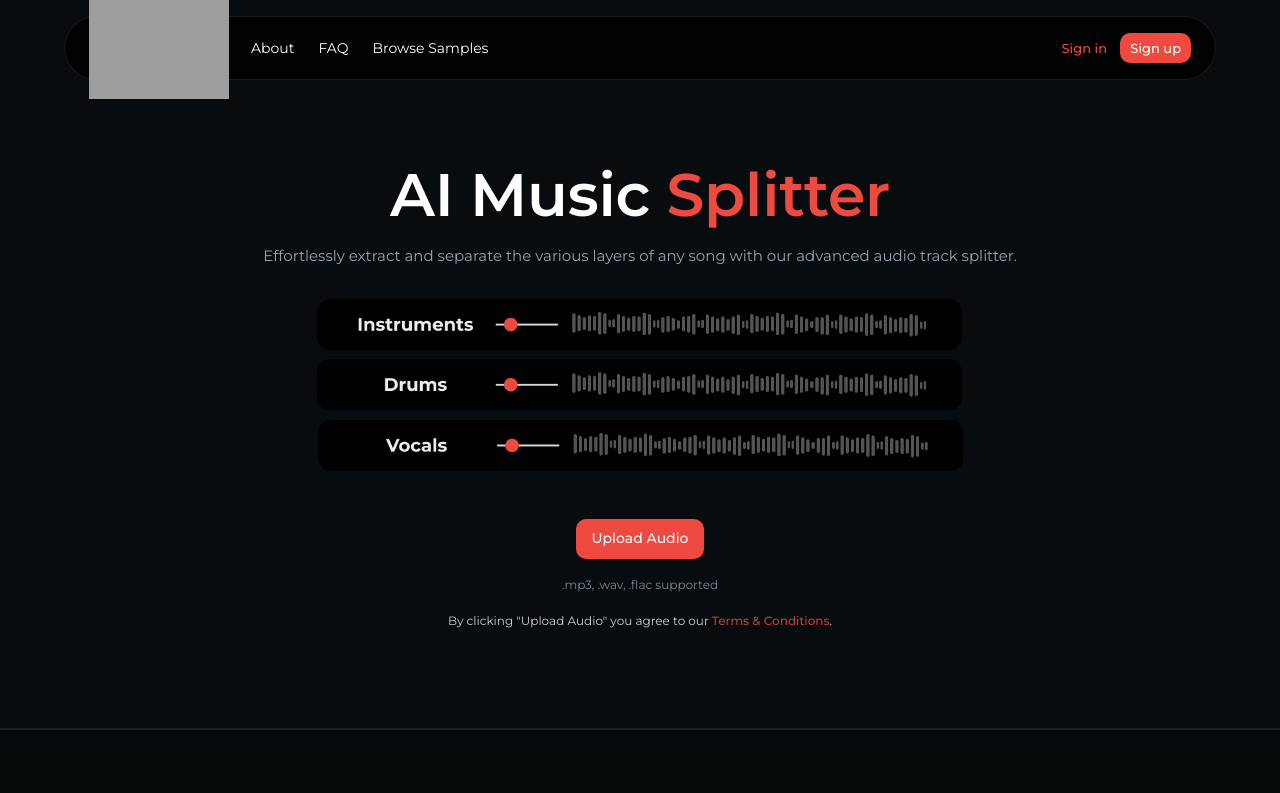
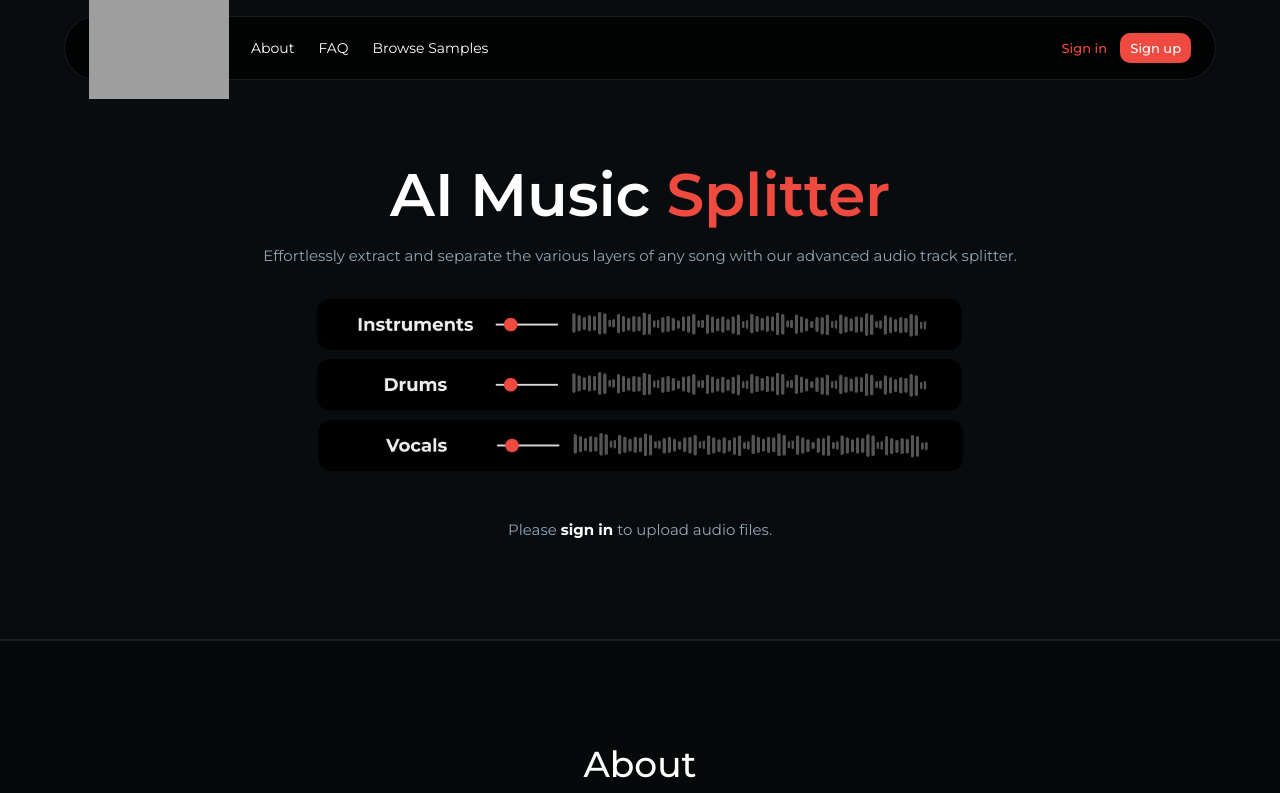
Before and after one commit to kylekmcleod/AI-Music-Separation-App, a React (Create React App) app in the folder client/: page / in a window 1280 px wide. Shown: the top 793 px of the page. Built offline with nearby package versions, Linux system fonts and the light colour scheme; no server answers; grey boxes are pictures that could not be loaded; the HTML template or start-up script is replaced by a standard one; a web font is replaced by a local one.

Commit message:
Need account to upload file

```diff
--- a/client/src/components/UploadSection.js
+++ b/client/src/components/UploadSection.js
@@ -7,13 +7,14 @@ import Link from '@mui/material/Link';
 import Stack from '@mui/material/Stack';
 import Typography from '@mui/material/Typography';
 import logo from '../images/stems.png';
-import { useCurrentUser } from '../App.js'
+import { useCurrentUser } from '../App.js';
 import { useTheme } from '@mui/material/styles';
 
-export default function UploadSection({onFileUpload, onProcessingDone}) {
+export default function UploadSection({ onFileUpload, onProcessingDone }) {
   const currentUser = useCurrentUser();
   const [dragging, setDragging] = React.useState(false);
   const theme = useTheme();
+
   const handleFileChange = (files) => {
     const file = files[0];
     if (currentUser.credits > 0) {
@@ -25,9 +26,10 @@ export default function UploadSection({onFileUpload, onProcessingDone}) {
 
         fetch('http://localhost:5000/upload', {
           method: 'POST',
-          body: formData
-        }).then(response => response.json())
-          .then(data => {
+          body: formData,
+        })
+          .then((response) => response.json())
+          .then((data) => {
             console.log(data);
             onProcessingDone(data.isDone, data.files);
             if (data.isDone) {
@@ -35,17 +37,17 @@ export default function UploadSection({onFileUpload, onProcessingDone}) {
                 method: 'POST',
                 credentials: 'include',
               })
-                .then(response => response.json())
-                .then(creditData => {
+                .then((response) => response.json())
+                .then((creditData) => {
                   console.log('Credit deducted:', creditData);
                   currentUser.credits = creditData.credits;
                 })
-                .catch(error => {
+                .catch((error) => {
                   console.error('Error deducting credit:', error);
                 });
             }
           })
-          .catch(error => {
+          .catch((error) => {
             console.error('Error:', error);
           });
       } else {
@@ -85,15 +87,13 @@ export default function UploadSection({onFileUpload, onProcessingDone}) {
   return (
     <Box
       id="hero"
-      onDrop={handleDrop}
-      onDragOver={handleDragOver}
-      onDragLeave={handleDragLeave}
+      onDrop={currentUser ? handleDrop : null}
+      onDragOver={currentUser ? handleDragOver : null}
+      onDragLeave={currentUser ? handleDragLeave : null}
       sx={{
         width: '100%',
         backgroundImage: (theme) =>
-          theme.palette.mode === 'light'
-            ? ''
-            : '',
+          theme.palette.mode === 'light' ? '' : '',
         backgroundSize: '100% 100%',
         backgroundRepeat: 'no-repeat',
         border: '2px dashed',
@@ -157,6 +157,8 @@ export default function UploadSection({onFileUpload, onProcessingDone}) {
             useFlexGap
             sx={{ pt: 2, width: { xs: '100%', justifyContent: 'center', textAlign: 'center',} }}
           >
+            {currentUser ? (
+              <>
                 <input
                   accept=".mp3,.wav,.flac"
                   style={{ display: 'none' }}
@@ -164,17 +166,14 @@ export default function UploadSection({onFileUpload, onProcessingDone}) {
                   type="file"
                   onChange={handleInputChange}
                 />
-            <label htmlFor="upload-audio">
+                <Stack spacing={1} alignItems="center" sx={{ pt: 2, width: { xs: '100%', justifyContent: 'center', textAlign: 'center',} }}>
                   <Button variant="contained" color="primary" component="span">
                     Upload Audio
                   </Button>
-            </label>
-          </Stack>
 
                   <Typography variant="caption" textAlign="center" sx={{ opacity: 0.8, color: 'text.secondary' }}>
                     .mp3, .wav, .flac supported
                   </Typography>
-
                   <Typography variant="caption" textAlign="center" sx={{ opacity: 0.8 }}>
                     By clicking &quot;Upload Audio&quot; you agree to our&nbsp;
                     <Link href="/terms-of-service" color="primary">
@@ -183,6 +182,15 @@ export default function UploadSection({onFileUpload, onProcessingDone}) {
                     .
                   </Typography>
                 </Stack>
+              </>
+            ) : (
+              <Typography variant="body1" textAlign="center" color="text.secondary">
+              Please <span style={{ color: 'white', fontWeight: 'bold' }}>sign in</span> to upload audio files.
+              </Typography>
+
+            )}
+            </Stack>
+        </Stack>
       </Container>
     </Box>
   );
```
Lines whose indentation alone changed are shown as unchanged.
